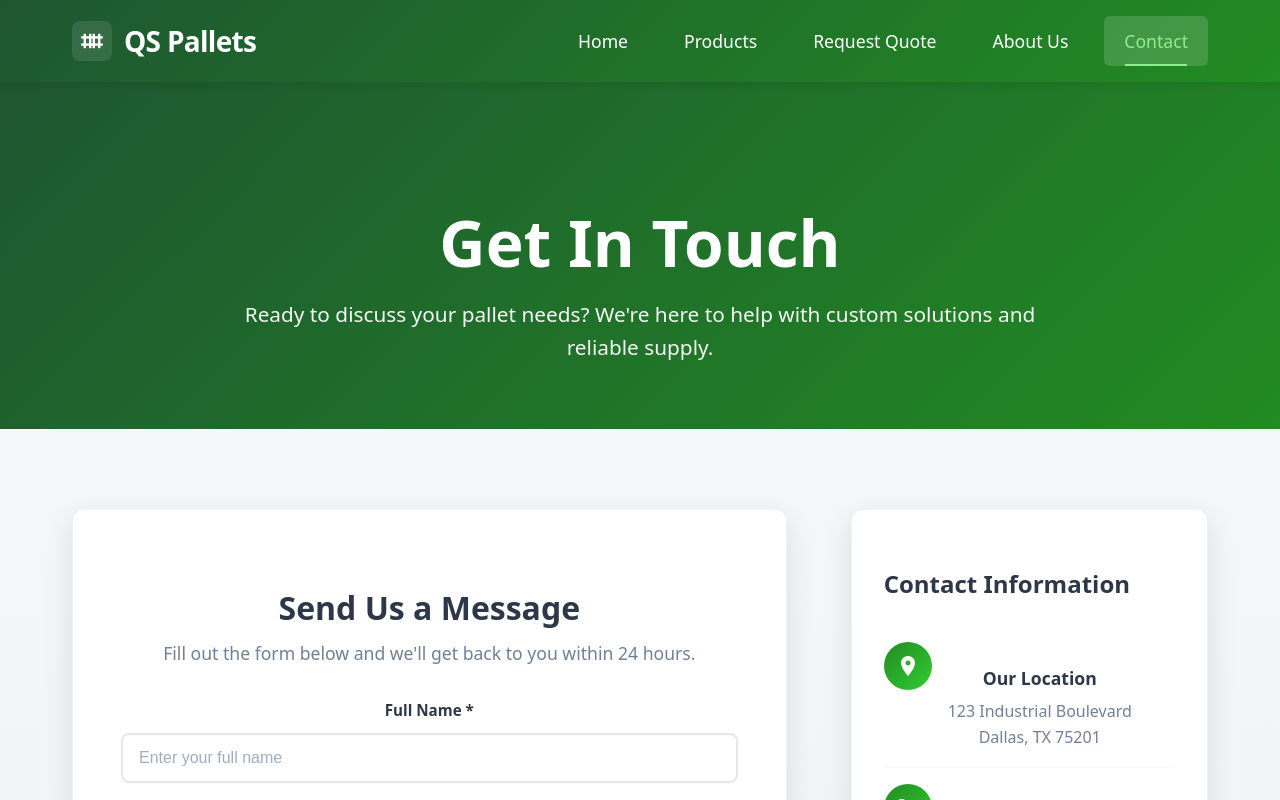
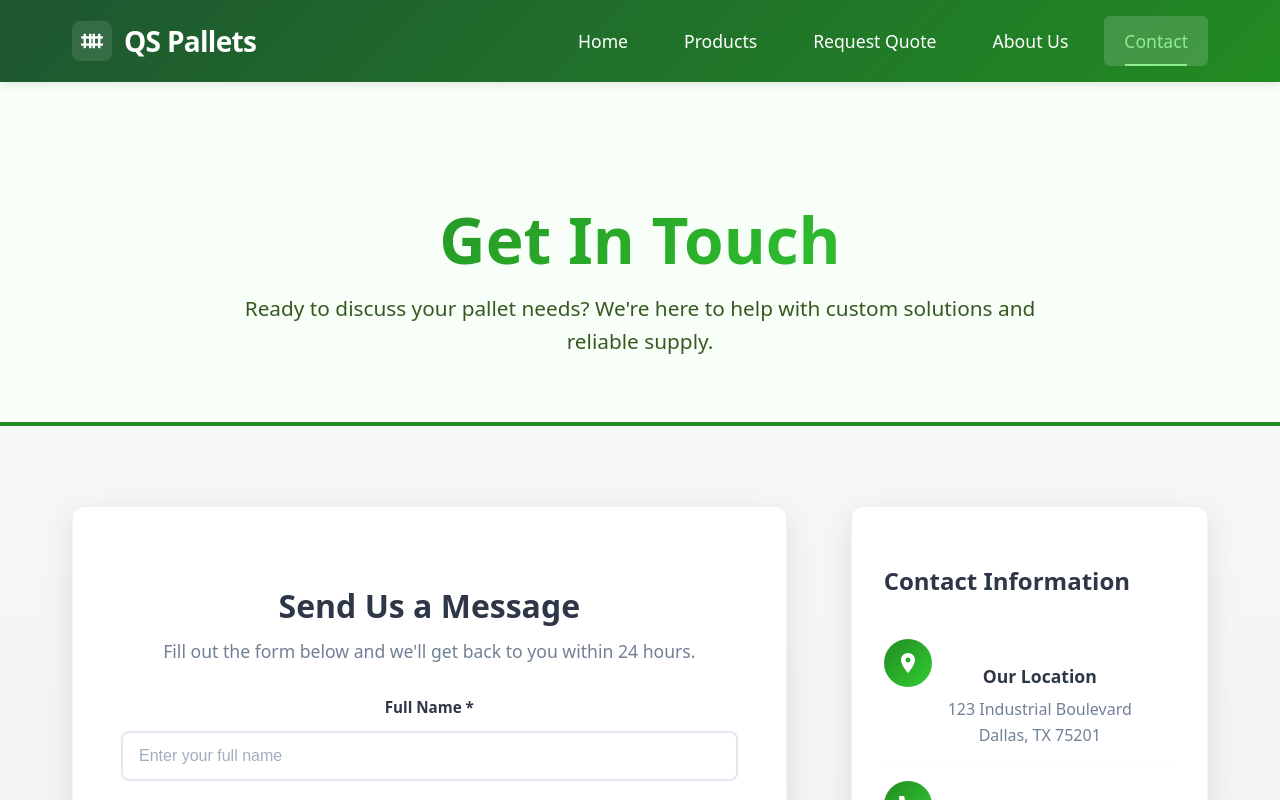
Before and after one commit to hquezada24/qs-pallets, a React (Vite) app: page /contact in a window 1280 px wide. Shown: the top 800 px of the page. Built offline with nearby package versions, Linux system fonts and the light colour scheme.

Commit message:
styling: match all component hero font color.

```diff
--- a/src/components/forms/Styles.module.css
+++ b/src/components/forms/Styles.module.css
@@ -5,22 +5,40 @@
 
 /* Hero Section */
 .hero {
-  background: linear-gradient(135deg, #1e5631 0%, #228b22 100%);
-  color: #fff;
+  background-color: #f8fff8;
+  color: #2d5016;
   padding: 4rem 1.5rem 3rem;
   text-align: center;
+  position: relative;
+  border-bottom: 4px solid #228b22;
+}
+
+.hero::before {
+  content: "";
+  position: absolute;
+  top: 0;
+  left: 0;
+  right: 0;
+  bottom: 0;
 }
 
 .heroContent {
   max-width: 800px;
   margin: 0 auto;
+  z-index: 1;
 }
 
 .title {
   font-size: clamp(2.5rem, 5vw, 4rem);
   font-weight: 700;
   margin-bottom: 1rem;
-  line-height: 1.2;
+  position: relative;
+  z-index: 1;
+  background: linear-gradient(135deg, #228b22, #32cd32);
+  -webkit-background-clip: text;
+  background-clip: text;
+  -webkit-text-fill-color: transparent;
+  text-shadow: none;
 }
 
 .subtitle {
--- a/src/pages/Contact/Styles.module.css
+++ b/src/pages/Contact/Styles.module.css
@@ -1,14 +1,27 @@
 .contactPage {
   min-height: 100vh;
   background: linear-gradient(to bottom, #f8f9fa 0%, #e9ecef 100%);
+  position: relative;
+  overflow-x: hidden;
 }
 
 /* Hero Section */
 .hero {
-  background: linear-gradient(135deg, #1e5631 0%, #228b22 100%);
-  color: #fff;
+  background-color: #f8fff8;
   padding: 4rem 1.5rem 3rem;
+  color: #2d5016;
   text-align: center;
+  position: relative;
+  border-bottom: 4px solid #228b22;
+}
+
+.hero::before {
+  content: "";
+  position: absolute;
+  top: 0;
+  left: 0;
+  right: 0;
+  bottom: 0;
 }
 
 .heroContent {
@@ -20,7 +33,13 @@
   font-size: clamp(2.5rem, 5vw, 4rem);
   font-weight: 700;
   margin-bottom: 1rem;
-  line-height: 1.2;
+  position: relative;
+  z-index: 1;
+  background: linear-gradient(135deg, #228b22, #32cd32);
+  -webkit-background-clip: text;
+  background-clip: text;
+  -webkit-text-fill-color: transparent;
+  text-shadow: none;
 }
 
 .subtitle {
@@ -29,6 +48,7 @@
   opacity: 0.95;
   font-weight: 300;
   margin: 0;
+  z-index: 1;
 }
 
 /* Main Container */
```
